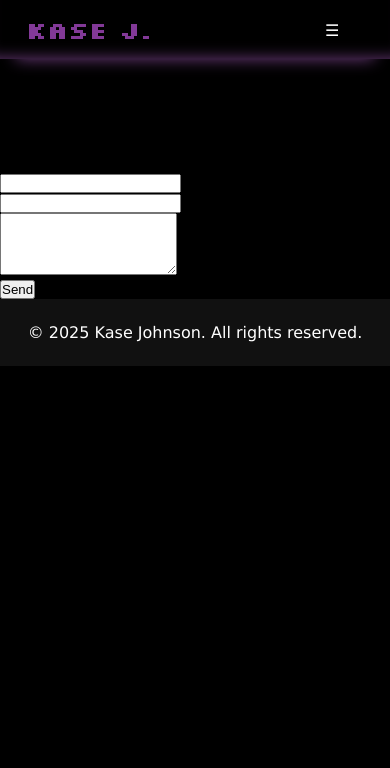
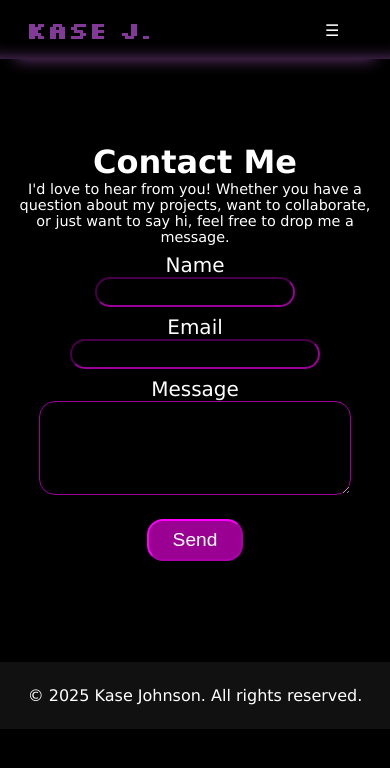
Before and after one commit to Kasej01/portfolio, a React (Create React App) app: page /contact in a window 390 px wide. Shown: the top 768 px of the page. Built offline with nearby package versions, Linux system fonts and the light colour scheme; a web font is replaced by a local one.

Commit message:
Resume and Contact Pages added

```diff
--- a/src/App.jsx
+++ b/src/App.jsx
@@ -3,6 +3,7 @@ import { Routes, Route, useLocation } from "react-router-dom";
 import Navbar from "./components/Navbar";
 import Home from "./pages/Home";
 import Contact from "./pages/Contact";
+import Resume from "./pages/Resume";
 import Hero from './components/Hero';
 import Projects from './pages/Projects';
 import Footer from './components/Footer';
@@ -24,6 +25,7 @@ function App() {
           <Route path="/" element={<Home />} />
           <Route path="/projects" element={<Projects />} />
           <Route path="/contact" element={<Contact />} />
+          <Route path="/resume" element={<Resume />} />
         </Routes>
         <Footer />
       </div>
--- a/src/pages/Contact.jsx
+++ b/src/pages/Contact.jsx
@@ -9,18 +9,18 @@ export default function Contact(){
 
             <form id="contact-form" action="https://formspree.io/f/mdknogen" method="POST">
                 <div className="input-container">
-                    <input type="text" id="name" name="name" required />
-                    <label htmlFor="name">Name</label>
+                    <label className="label" htmlFor="name">Name</label>
+                    <input className="input" type="text" id="name" name="name" required />
                     <div className="bar"></div>
                 </div>
                 <div className="input-container">
-                    <input type="email" id="email" name="email" required />
-                    <label htmlFor="email">Email</label>
+                    <label className="label" htmlFor="email">Email</label>
+                    <input className="input" type="email" id="email" name="email" required />
                     <div className="bar"></div>
                 </div>
                 <div className="input-container">
-                    <textarea id="message" name="message" rows="4" required></textarea>
-                    <label htmlFor="message">Message</label>
+                    <label className="label" htmlFor="message">Message</label>
+                    <textarea className="input" id="message" name="message" rows="4" required></textarea>
                     <div className="bar"></div>
                 </div>
                 <button type="submit" className="submit-button">Send</button>
--- /dev/null
+++ b/src/pages/Resume.jsx
@@ -0,0 +1,16 @@
+import React from 'react';
+
+export default function Resume() {
+    return (
+        <div id="resume-container" className="flex justify-center items-center min-h-screen bg-gray-100 p-4">
+            <div className="bg-white p-4 rounded-2xl shadow-lg w-full max-w-4xl">
+                <h1 className="text-2xl font-bold text-center mb-4">My Resume</h1>
+                <iframe
+                    src="/resume.pdf"
+                    className="w-full h-[600px] border rounded-md"
+                    title="Resume PDF"
+                ></iframe>
+            </div>
+        </div>
+    );
+}
--- a/src/styles/pages/contact.css
+++ b/src/styles/pages/contact.css
@@ -0,0 +1,81 @@
+#contact{
+    width: 100%;
+    color: white;
+    text-align: center;
+    margin: 10vh 0vw;
+    padding: 0vh 5vw;
+}
+
+.input-container{
+    display: flex;
+    flex-direction: column;
+    margin: 0.5rem 0rem;
+
+    .input{
+        width: 40vw;
+        margin: auto;
+        background-color: black;
+        border-color: rgb(155, 0, 155);
+        border-radius: 1rem;
+        color: white;
+        font-size: 1.2rem;
+        padding: 10px 10px;
+    }
+    .label{
+        font-size: 1.5rem;
+        font-weight: 500;
+    }
+
+    .input:focus{
+        background-color: rgba(255, 0, 170, 0.247);
+    }
+
+    #email{
+        width:350px;
+        height: 30px;
+    }
+
+    #name{
+        width: 250px;
+        height: 30px;
+    }
+}
+
+.submit-button{
+    background-color: rgba(255, 0, 242, 0.603);
+    color: white;
+    border-color: rgb(255, 0, 255);
+    font-size: 1.2rem;
+    padding: .5rem 1.5rem;
+    margin: 1rem;
+    border-radius: 1rem;
+}
+
+@media screen and (max-width: 768px) {
+    .input-container{
+        .input{
+            width: 60vw;
+        }
+    }
+}
+
+@media screen and (max-width: 500px){
+    #contact p{
+        font-size: 0.9rem;
+    }
+    .input-container{
+        .input{
+            width: 80vw;
+            font-size: 1rem;
+        }
+        .label{
+            font-size: 1.25rem;
+        }
+        #email{
+            width: 250px;
+        }
+        #name{
+            width: 200px;
+        }
+    }
+}
```
Also changed, not shown: src/styles/pages/resume.css (added), 1 other file (tests, documents, lock files or other folders).
